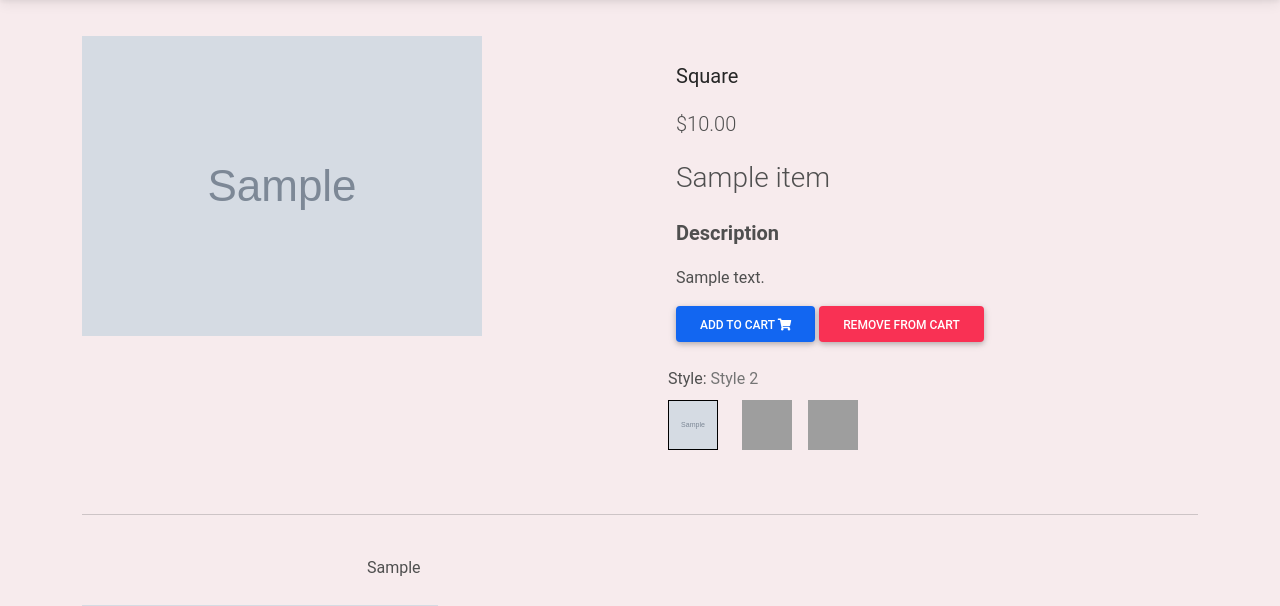
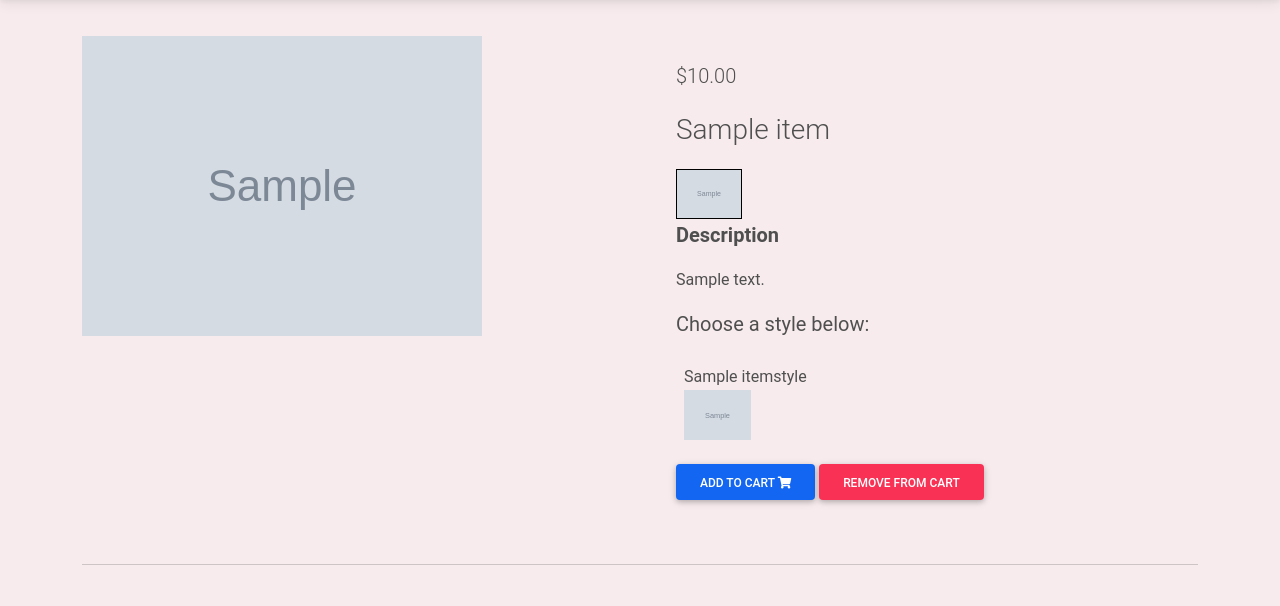
Before and after one commit to neoToad/rama_shades, a Django app: a page that uses store/templates/store/product.html in a window 1280 px wide. Shown: the part 84-690 px from the top of the page. Run offline with Django 3.2, Linux system fonts and the light colour scheme; tables that the repository leaves empty hold one stand-in row (values such as "Sample post"); grey boxes marked "Sample" are stand-in pictures; some libraries are stand-ins or nearby versions; grey boxes are pictures that could not be loaded.

Commit message:
Now styles backend - Send Style variable to cart logged in

```diff
--- a/store/models.py
+++ b/store/models.py
@@ -67,7 +67,13 @@ class Item(models.Model):
 
 class ItemImage(models.Model):
     item = models.ForeignKey(Item, related_name='images', on_delete=models.CASCADE)
-    image = models.ImageField()
+    image = models.ImageField(upload_to='images/')
+
+
+class ItemStyle(models.Model):
+    item = models.ForeignKey(Item, related_name='styles', on_delete=models.CASCADE)
+    image = models.ImageField(upload_to='images/')
+    name = models.CharField(max_length=50, blank=True, null=True)
 
 
 class OrderItem(models.Model):
--- a/store/static/store/style.css
+++ b/store/static/store/style.css
@@ -42,8 +42,8 @@ body {
 }
 
 .box {
-  height:50px;
-  width: 50px;
+  height: 50px;
+  width: auto;
 }
 
 .selected {
--- a/store/templates/store/product.html
+++ b/store/templates/store/product.html
@@ -18,11 +18,6 @@
           <!--Content-->
           <div class="p-4">
 
-            <div class="mb-3">
-              <a href="">
-                <span class="text-dark fs-5">{{ object.get_category_display }}</span>
-              </a>
-            </div>
 
             <p class="lead">
               {% if object.discount_price %}
@@ -36,20 +31,32 @@
             </p>
 
             <p class="lead fs-3">{{ object.title }}</p>
+            <div class="">
+              <img src="{{ object.image.url }}"
+                   class="box selected" title="Style 1" alt="Style 1" onclick="myFunction(this);">
+            </div>
 
             <p class="lead font-weight-bold">Description</p>
 
             <p>{{ object.description }}</p>
 
-            {% comment %} <form class="d-flex justify-content-left">
-              <!-- Default input -->
-              <input type="number" value="1" aria-label="Search" class="form-control" style="width: 100px">
-              <button class="btn btn-primary btn-md my-0 p" type="submit">
-                Add to cart
-                <i class="fas fa-shopping-cart ml-1"></i>
-              </button>
+            <p class="fs-5">Choose a style below:</p>
 
-            </form> {% endcomment %}
+            <ul class="d-flex list-unstyled">
+              {% for style in styles %}
+                <li class="p-2">
+                  <div class="text-center">{{ style.name }}</div>
+                  <div class="">
+                    <img src="{{ style.image.url }}"
+                         class="box" title="Style 1" alt="{{ style.name }}" onclick="myFunction(this);">
+                  </div>
+                </li>
+              {% endfor %}
+            </ul>
+
+
+
+
             <a href="{{ object.get_add_to_cart_url }}" class="btn btn-primary btn-md my-0 p">
               Add to cart
               <i class="fas fa-shopping-cart ml-1"></i>
@@ -61,34 +68,6 @@
           </div>
 
 
-          <!--Product Styles -->
-          <div class="ms-2 ps-2 fs-8">
-            Style: <span class="text-muted">Style 2</span>
-          </div>
-          <ul class="d-flex list-unstyled">
-
-            <li class="p-2 mx-2">
-              <div class="">
-                <img src="{{ object.image.url }}"
-                     class="box selected" title="Style 1" alt="Style 1" onclick="myFunction(this);">
-              </div>
-            </li>
-
-            <li class="p-2">
-              <div class="">
-                <img src="https://ae01.alicdn.com/kf/H62405224155f41a7839d30d2764de5bdU/Custom-Stainless-Steel-Name-
-                Necklace-For-Women-Girl-Personalized-Boho-Rainbow-Soft-Pottery-Choker-Pendant-Jewelry.jpg_50x50.jpg_.webp"
-                     class="box" title="Style 1" alt="Style 1" onclick="myFunction(this);">
-              </div>
-            </li>
-            <li class="p-2">
-              <div class="">
-                <img src="https://ae01.alicdn.com/kf/H5841a7d35532476da5d841c2d02f7a07M/Custom-Stainless-Steel-Name-
-                Necklace-For-Women-Girl-Personalized-Boho-Rainbow-Soft-Pottery-Choker-Pendant-Jewelry.jpg_50x50.jpg_.webp"
-                     class="box" title="Style 2" alt="Style 2" onclick="myFunction(this);">
-              </div>
-            </li>
-          </ul>
 
         </div>
         <!--Grid column-->
@@ -155,6 +134,8 @@
         expandImg.parentElement.style.display = "block";
 
       }
+
+
       // Put Border On Style Image
       let boxes = Array.from(document.querySelectorAll('.box'));
 
--- a/store/views.py
+++ b/store/views.py
@@ -37,10 +37,12 @@ def products(request):
 
 def item_detail_view(request, slug):
     product = Item.objects.get(slug=slug)
+    styles = product.styles.all()
     image_list = product.images.all()
     context = {
         'object': product,
-        'images': image_list
+        'images': image_list,
+        'styles': styles,
     }
     return render(request, "store/product.html", context)
 
```
Also changed, not shown: store/admin.py (+9 -3 lines).
